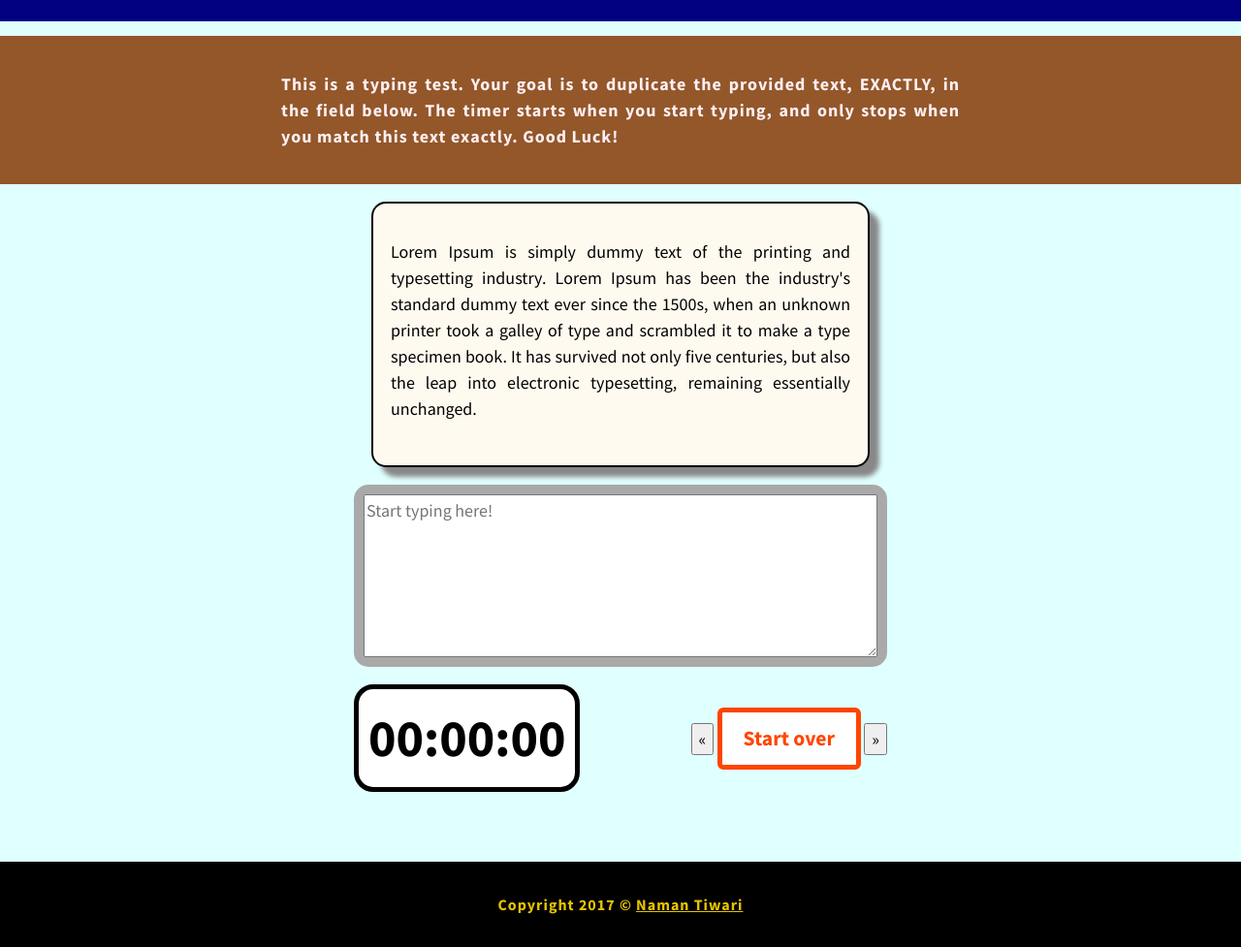
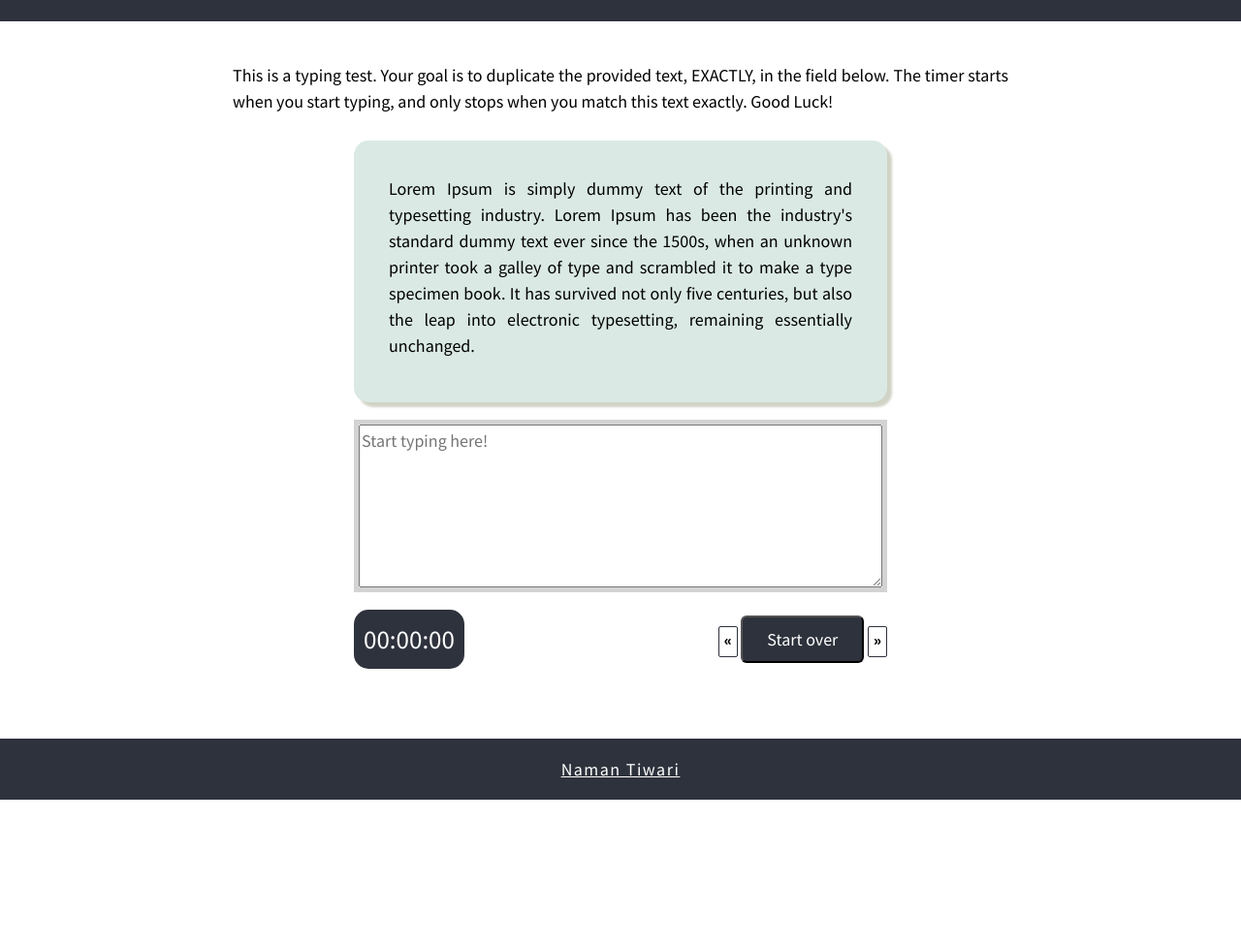
Before and after one commit to namantiwari07/typing-speed-test, a plain HTML site: page index.html in a window 1280 px wide. Shown: the part 98-1075 px from the top of the page at 97% size. After the commit the page ends 923 px from the top, so only its background shows below. Drawn offline with Linux system fonts and the light colour scheme.

Commit message:
Style Change
Test 1

```diff
--- a/css/style.css
+++ b/css/style.css
@@ -19,7 +19,7 @@ h4,
 h5,
 h6 {
 	clear: both;
-	letter-spacing: 3px;
+	letter-spacing: 2px;
 }
 
 p {
@@ -108,12 +108,11 @@ Layout
 body {
     margin: 0;
     padding: 0;
-	background-color: lightcyan;
 }
 
 .masthead {
     padding: 0.5em 1em;
-    background-color: navy;
+    background-color: #2E323C;
     color: white;
 	margin-bottom: 15px;
 }
@@ -124,19 +123,16 @@ body {
 }
 
 .intro {
-    padding: 2em 2em;
-    color: lavenderblush;
-	font-weight: 700;
-	background-color: rgba(139,69,19,0.9);
-	/* background-color: lightgrey; */
-	letter-spacing: 1px;
+    padding: 1.5em 1em;
+    color: black;
+	font-weight: 500;
 	text-align: justify;
 }
 
 
 .intro p {
 	margin: 0 auto;
-	max-width: 700px ;
+	max-width: 800px ;
 }
 .test-area {
     margin: 0 auto;
@@ -150,19 +146,16 @@ body {
 }
 
 .test-wrapper {
-    border: 10px solid darkgray;
-	border-radius: 15px;
+    border: 5px solid lightgray;
 
 }
 
 #origin-text {
-    margin: 1em;
-    padding: 1em;
-    background-color: floralwhite;
-	border: 2px solid black;
+    margin: 0 0 1em;
+    padding: 1em 2em;
+    background-color: #DAE9E4;
 	border-radius: 15px;
-	box-shadow: 10px 10px 5px #888888;
-	font-weight: 500;
+	box-shadow: 5px 5px 2.5px #D0D3C5;
 	text-align: justify;
 
 }
@@ -190,30 +183,24 @@ body {
 }
 
 .timer {
-    font-size: 3em;
-    font-weight: bold;
-	border: 5px solid black;
+    font-size: 1.5em;
+    font-weight: 400;
 	padding: 10px;
-	border-radius: 20px;
-	background-color: white;
+	border-radius: 15px;
+	background-color: #2E323C;
+    color: white;
 }
 
 #reset {
-    padding: .5em 1em;
-    font-size: 1.2em;
-    font-weight: bold;
-    color: #FF4500;
-    background: white ;
-    border: 5px solid #FF4500;
+    padding: .5em 25px;
+    font-size: 1em;
+    font-weight: 400;
+    color: white;
+    background-color: #2E323C;
 	border-radius: 6px;
 }
 
-#reset:hover span{
-    color: white;
-    background-color: #FF4500;
-	padding-right: 15px;
-	padding-left: 15px;
-}
+
 #reset span {
   cursor: pointer;
   display: inline-block;
@@ -229,33 +216,38 @@ body {
   transition: 0.5s;
 }
 
-#reset:hover span:after {
-  opacity: 1;
-  right: 0;
-}
 
 .click {
 	align-content: center;
-	padding-top: 1em;
-	padding-bottom: 1em;
+	padding-top: 0.25em;
+	padding-bottom: 0.25em;
+}
+
+#previous,
+#next {
+    background-color: white;
+    border: 0.5px solid #2E323C;
+    padding: 1px 5px 5px;
+    font-weight: 900;
+    font-size: 1rem;
+    vertical-align: middle;
+    border-radius: 2px;
 }
 
 .footer {
 	text-align: center;
 	margin: auto;
-	padding: 2em;
-	color: rgba(255, 217, 0, 0.9);
-	background-color: rgb(0, 0, 0);
-	font-weight: 600;
-	font-size: 16px;
-	letter-spacing: 1px;
+	padding: 1em;
+	color: white;
+	background-color: #2E323C;
+	font-size: 18px;
+	letter-spacing: 1.5px;
 }
 
 .footer a {
-	color: rgba(255, 217, 0, 0.9);
-	font-weight: 600;
+	color: white;
 }
 
 .footer a:hover {
-	color: whitesmoke;
+	color: mediumaquamarine;
 }
--- a/index.html
+++ b/index.html
@@ -32,6 +32,7 @@
                 <textarea id="test-area" name="textarea" rows="6" placeholder="Start typing here!"></textarea>
             </div><!-- .test-wrapper -->
 
+
             <div class="meta">
                     <section id="clock">
                         <div class="timer">00:00:00</div>
@@ -43,10 +44,13 @@
                         <button id="next"><span>&raquo;</span></button>
                     </section>
             </div><!-- .meta -->
+
+
+
         </section><!-- .test-area -->
     </main>
 
-    <footer class="footer">Copyright 2017 &copy; <a href="https://www.linkedin.com/in/namantiwari07/">Naman Tiwari</a></footer>
+    <footer class="footer"><a href="https://www.linkedin.com/in/namantiwari07/">Naman Tiwari</a></footer>
 
 </body>
 
--- a/js/script.js
+++ b/js/script.js
@@ -44,12 +44,12 @@ function spellCheck() {
 
 	if (textEntered == originText) {
 		clearInterval(interval);
-		testWrapper.style.borderColor = "#7FFF00";
+		testWrapper.style.borderColor = "#008000";
 	} else {
 		if (textEntered == originTextMatch) {
-			testWrapper.style.borderColor = "#DAA520";
+			testWrapper.style.borderColor = "#FFD700";
 		} else {
-			testWrapper.style.borderColor = "#FF0000";
+			testWrapper.style.borderColor = "#8B0000";
 		}
 	}
 	console.log(textEntered);
```
Lines whose indentation alone changed are shown as unchanged.
